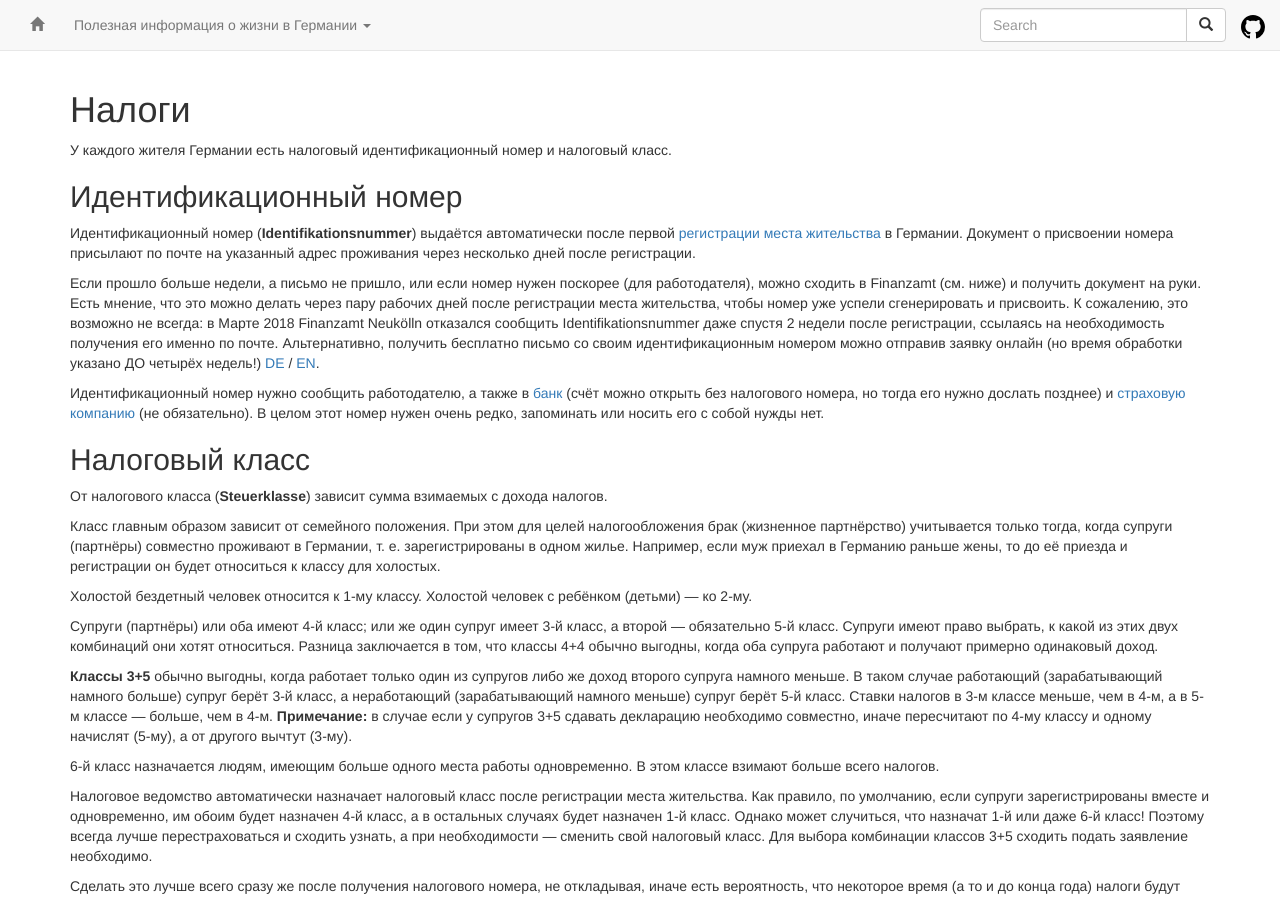
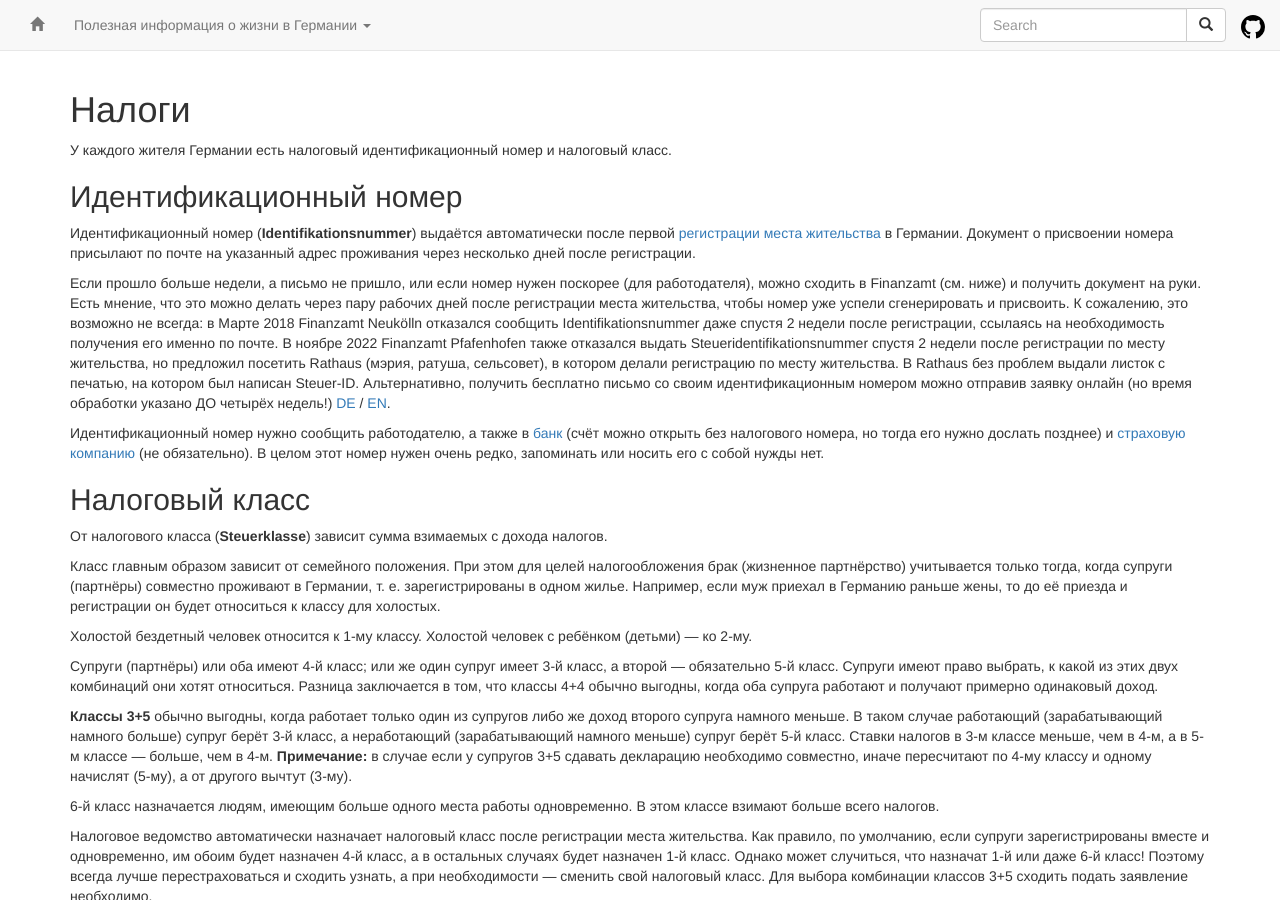
Before and after one commit to ru-de/faq, a Jekyll site: the page built from pages/Налоги.md, in a window 1280 px wide and 900 px high. Built offline with Jekyll 4.4.1, drawn with Linux system fonts in a browser that asks for light colours; nearby versions of some CDN libraries.

Commit message:
sync github pages

```diff
--- a/pages/Налоги.md
+++ b/pages/Налоги.md
@@ -11,7 +11,9 @@ layout: default
 
 Идентификационный номер (**Identifikationsnummer**) выдаётся автоматически после первой [регистрации места жительства](Регистрация%20места%20жительства.md) в Германии. Документ о присвоении номера присылают по почте на указанный адрес проживания через несколько дней после регистрации.
 
-Если прошло больше недели, а письмо не пришло, или если номер нужен поскорее (для работодателя), можно сходить в Finanzamt (см. ниже) и получить документ на руки. Есть мнение, что это можно делать через пару рабочих дней после регистрации места жительства, чтобы номер уже успели сгенерировать и присвоить. К сожалению, это возможно не всегда: в Марте 2018 Finanzamt Neukölln отказался сообщить Identifikationsnummer даже спустя 2 недели после регистрации, ссылаясь на необходимость получения его именно по почте. Альтернативно, получить бесплатно письмо со своим идентификационным номером можно отправив заявку онлайн (но время обработки указано ДО четырёх недель!) [DE](https://www.bzst.de/SiteGlobals/Kontaktformulare/DE/Steuerliche_IDNr/Mitteilung_IdNr/mitteilung_IdNr_node.html) / [EN](https://www.bzst.de/SiteGlobals/Kontaktformulare/EN/Tax_Idenr/message_IdNr/notification_idnr_node.html).
+Если прошло больше недели, а письмо не пришло, или если номер нужен поскорее (для работодателя), можно сходить в Finanzamt (см. ниже) и получить документ на руки. Есть мнение, что это можно делать через пару рабочих дней после регистрации места жительства, чтобы номер уже успели сгенерировать и присвоить. К сожалению, это возможно не всегда: в Марте 2018 Finanzamt Neukölln отказался сообщить Identifikationsnummer даже спустя 2 недели после регистрации, ссылаясь на необходимость получения его именно по почте.
+В ноябре 2022 Finanzamt Pfafenhofen также отказался выдать Steueridentifikationsnummer спустя 2 недели после регистрации по месту жительства, но предложил посетить Rathaus (мэрия, ратуша, сельсовет), в котором делали регистрацию по месту жительства. В Rathaus без проблем выдали листок с печатью, на котором был написан Steuer-ID.
+Альтернативно, получить бесплатно письмо со своим идентификационным номером можно отправив заявку онлайн (но время обработки указано ДО четырёх недель!) [DE](https://www.bzst.de/SiteGlobals/Kontaktformulare/DE/Steuerliche_IDNr/Mitteilung_IdNr/mitteilung_IdNr_node.html) / [EN](https://www.bzst.de/SiteGlobals/Kontaktformulare/EN/Tax_Idenr/message_IdNr/notification_idnr_node.html).
 
 Идентификационный номер нужно сообщить работодателю, а также в [банк](Финансы%20и%20Банки.md) (счёт можно открыть без налогового номера, но тогда его нужно дослать позднее) и [страховую компанию](Страховки.md) (не обязательно). В целом этот номер нужен очень редко, запоминать или носить его с собой нужды нет.
 
```
